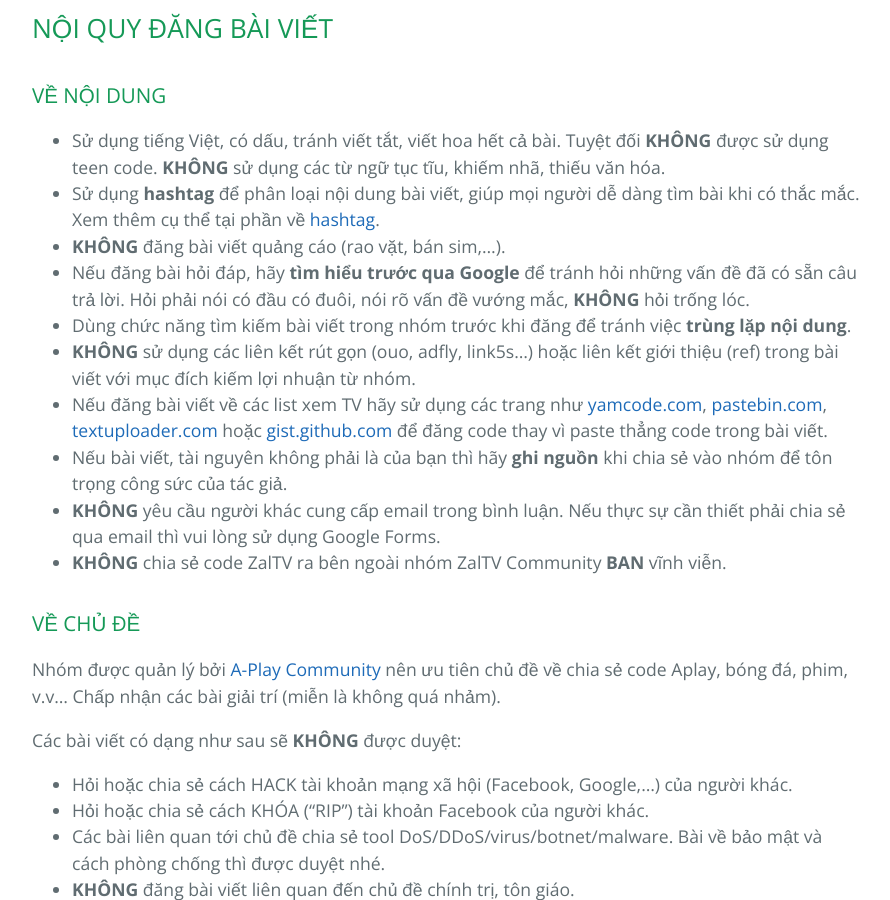
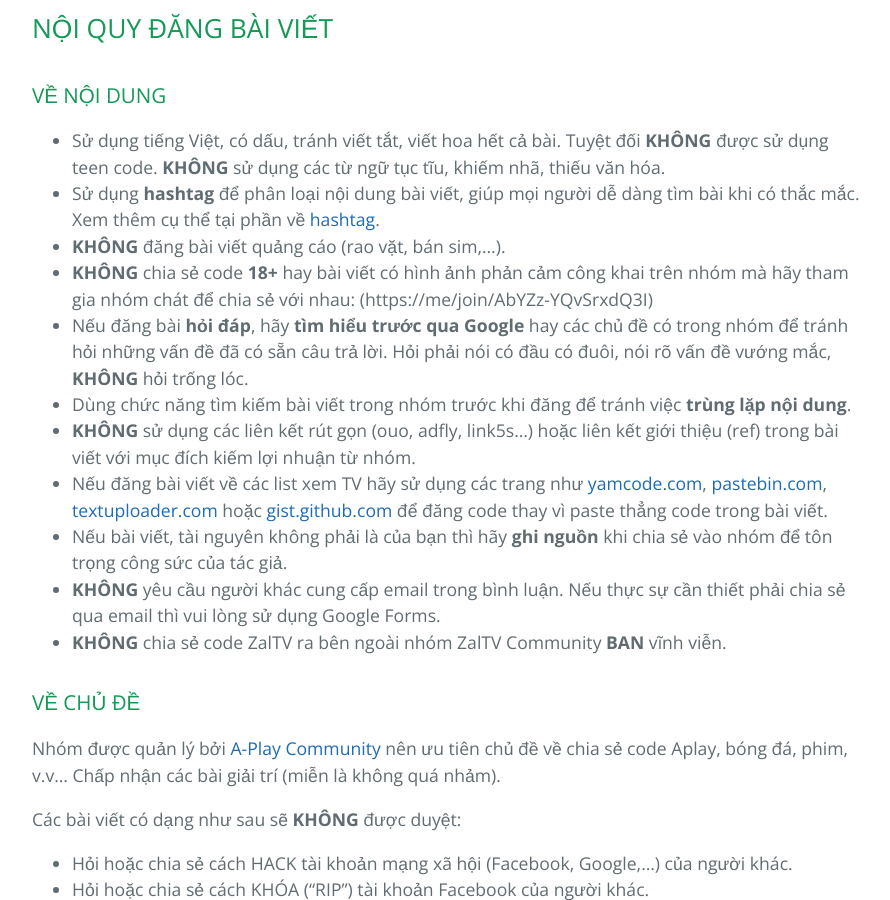
Before and after one commit to huuvinhvn/aplay, a Jekyll site: the page built from rules.md, in a window 1280 px wide and 900 px high, scrolled down 1235 px. Shown: the whole window, without its empty margins (192-1082 px from the left). Built offline with Jekyll 4.4.1, drawn with Linux system fonts in a browser that asks for light colours; our own code applies the rules of GitHub Pages for plain Markdown files.

Commit message:
Update rules.md

```diff
--- a/rules.md
+++ b/rules.md
@@ -20,7 +20,8 @@ Những tài khoản có dạng như sau sẽ **KHÔNG** được phép tham gia
 - Sử dụng tiếng Việt, có dấu, tránh viết tắt, viết hoa hết cả bài. Tuyệt đối **KHÔNG** được sử dụng teen code. **KHÔNG** sử dụng các từ ngữ tục tĩu, khiếm nhã, thiếu văn hóa.
 - Sử dụng **hashtag** để phân loại nội dung bài viết, giúp mọi người dễ dàng tìm bài khi có thắc mắc. Xem thêm cụ thể tại phần về [hashtag](hashtags.md).
 - **KHÔNG** đăng bài viết quảng cáo (rao vặt, bán sim,...).
-- Nếu đăng bài hỏi đáp, hãy **tìm hiểu trước qua Google** để tránh hỏi những vấn đề đã có sẵn câu trả lời. Hỏi phải nói có đầu có đuôi, nói rõ vấn đề vướng mắc, **KHÔNG** hỏi trống lóc.
+- **KHÔNG** chia sẻ code **18+** hay bài viết có hình ảnh phản cảm công khai trên nhóm mà hãy tham gia nhóm chát để chia sẻ với nhau: (https://me/join/AbYZz-YQvSrxdQ3I)
+- Nếu đăng bài **hỏi đáp**, hãy **tìm hiểu trước qua Google** hay các chủ đề có trong nhóm để tránh hỏi những vấn đề đã có sẵn câu trả lời. Hỏi phải nói có đầu có đuôi, nói rõ vấn đề vướng mắc, **KHÔNG** hỏi trống lóc.
 - Dùng chức năng tìm kiếm bài viết trong nhóm trước khi đăng để tránh việc **trùng lặp nội dung**.
 - **KHÔNG** sử dụng các liên kết rút gọn (ouo, adfly, link5s...) hoặc liên kết giới thiệu (ref) trong bài viết với mục đích kiếm lợi nhuận từ nhóm.
 - Nếu đăng bài viết về các list xem TV hãy sử dụng các trang như [yamcode.com](https://yamcode.com/), [pastebin.com](http://pastebin.com), [textuploader.com](https://textuploader.com) hoặc [gist.github.com](https://gist.github.com/) để đăng code thay vì paste thẳng code trong bài viết.
```
